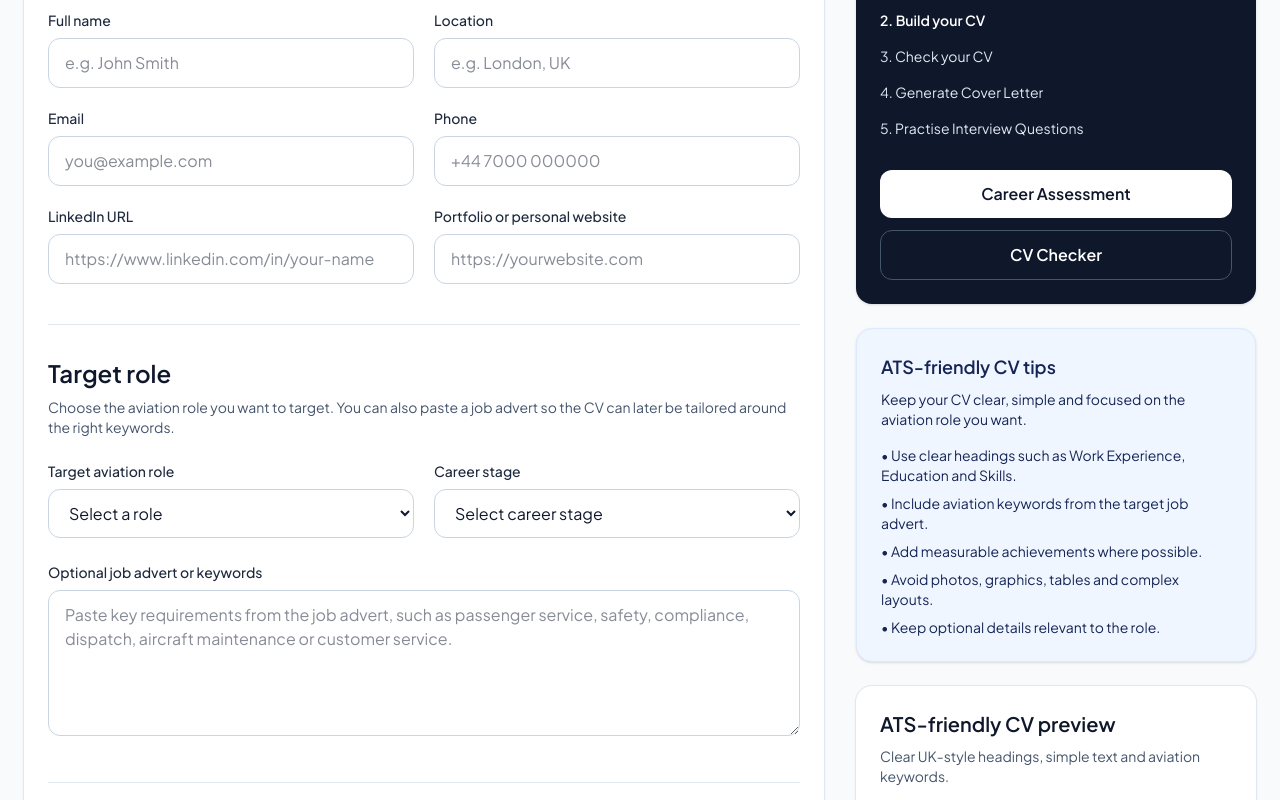
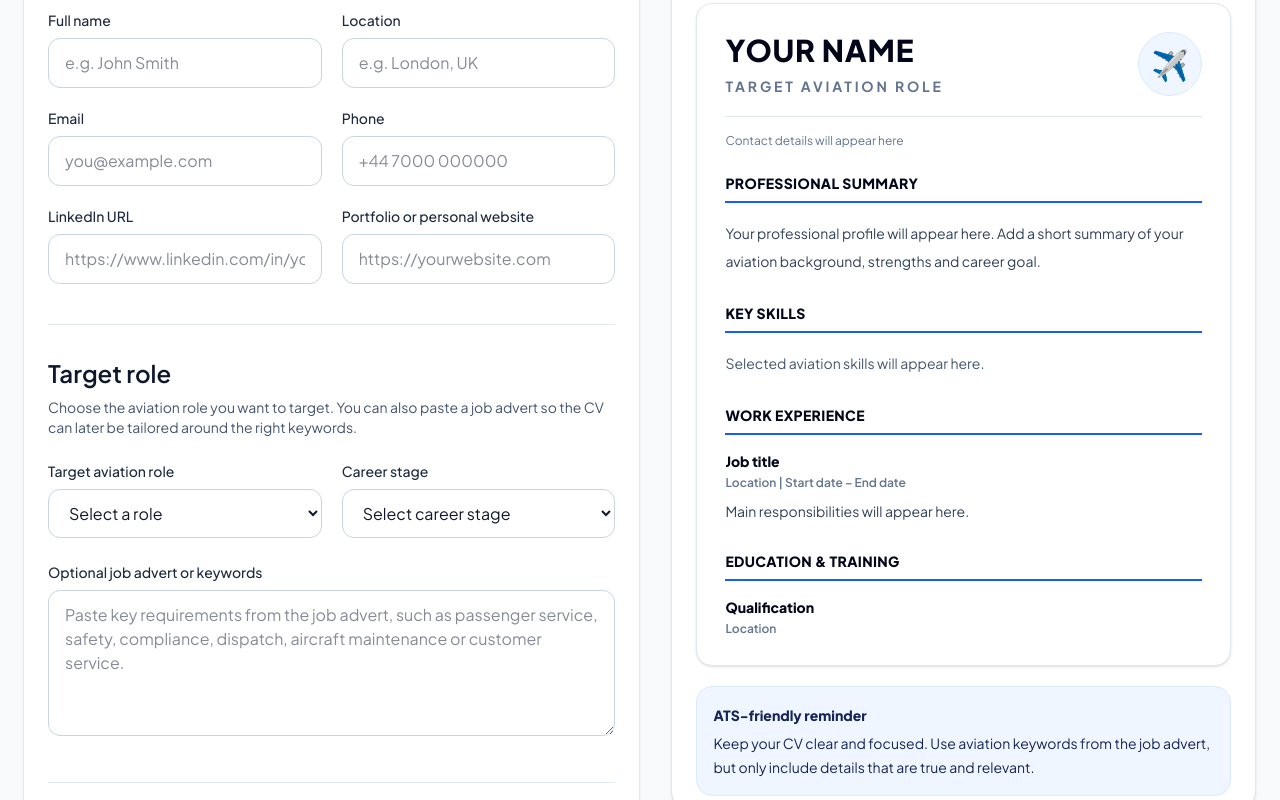
Before and after one commit to jjayakumaraero-eng/airportcv-web, a Next.js app: page /cv-builder in a window 1280 px wide. Shown: the part 560-1360 px from the top of the page. Built offline with nearby package versions, Linux system fonts and the light colour scheme.

Commit message:
Add live preview to CV builder

```diff
--- a/app/cv-builder/CVBuilderForm.tsx
+++ b/app/cv-builder/CVBuilderForm.tsx
@@ -854,7 +854,7 @@ if (data.usage) {
       </p>
     </div>
 
-    <div className="mt-8 grid gap-8 lg:grid-cols-[2fr_1fr]">
+   <div className="mt-8 grid gap-8 xl:grid-cols-[1fr_0.95fr]">
           <form
             onSubmit={handleSubmit}
             className="rounded-2xl bg-white p-6 shadow-sm ring-1 ring-slate-200"
@@ -2014,234 +2014,154 @@ if (data.usage) {
             </p>
           </form>
 
-          <aside className="space-y-6">
-            <div className="rounded-2xl bg-slate-900 p-6 text-white shadow-sm">
-              <h2 className="text-xl font-semibold">Recommended journey</h2>
-
-              <ol className="mt-5 space-y-4 text-sm text-slate-200">
-                <li>1. Complete Career Assessment</li>
-                <li className="font-semibold text-white">2. Build your CV</li>
-                <li>3. Check your CV</li>
-                <li>4. Generate Cover Letter</li>
-                <li>5. Practise Interview Questions</li>
-              </ol>
-
-              <div className="mt-8 space-y-3">
-                <Link
-                  href="/career-coach"
-                  className="block rounded-xl bg-white px-4 py-3 text-center font-semibold text-slate-900 hover:bg-slate-100"
-                >
-                  Career Assessment
-                </Link>
-
-                <Link
-                  href="/cv-checker"
-                  className="block rounded-xl border border-slate-600 px-4 py-3 text-center font-semibold text-white hover:bg-slate-800"
-                >
-                  CV Checker
-                </Link>
-              </div>
-            </div>
-
-<div className="rounded-2xl border border-blue-100 bg-blue-50 p-6 text-blue-950 shadow-sm">
-  <h2 className="text-lg font-semibold">ATS-friendly CV tips</h2>
-
-  <p className="mt-2 text-sm">
-    Keep your CV clear, simple and focused on the aviation role you want.
-  </p>
-
-  <ul className="mt-4 space-y-2 text-sm">
-    <li>• Use clear headings such as Work Experience, Education and Skills.</li>
-    <li>• Include aviation keywords from the target job advert.</li>
-    <li>• Add measurable achievements where possible.</li>
-    <li>• Avoid photos, graphics, tables and complex layouts.</li>
-    <li>• Keep optional details relevant to the role.</li>
-  </ul>
-</div>
-            <div className="rounded-2xl bg-white p-6 shadow-sm ring-1 ring-slate-200">
-              <h2 className="text-xl font-semibold text-slate-900">
-                ATS-friendly CV preview
+         <aside className="xl:sticky xl:top-6 xl:self-start">
+  <div className="rounded-[2rem] border border-slate-200 bg-white p-6 shadow-sm">
+    <div className="flex items-start justify-between gap-4">
+      <div>
+        <h2 className="text-xl font-extrabold text-slate-950">
+          Live Preview
         </h2>
 
-              <p className="mt-2 text-sm text-slate-600">
-                Clear UK-style headings, simple text and aviation keywords.
-              </p>
-
-              {!previewStarted ? (
-                <p className="mt-4 text-sm text-slate-600">
-                  Complete the form and click preview to see your CV structure.
-                </p>
+        <p className="mt-1 flex items-center gap-2 text-sm text-slate-500">
+          <span className="h-2 w-2 rounded-full bg-emerald-500" />
+          Your CV updates as you type
+        </p>
+      </div>
+
+      <div className="rounded-2xl bg-slate-100 p-1 text-sm font-bold text-slate-600">
+        <span className="inline-flex rounded-xl bg-white px-4 py-2 text-blue-700 shadow-sm">
+          Preview
+        </span>
+      </div>
+    </div>
+
+    <div className="mt-6 rounded-2xl border border-slate-200 bg-white p-7 shadow-sm">
+      <div className="flex items-start justify-between gap-6 border-b border-slate-200 pb-5">
+        <div>
+          <h3 className="text-3xl font-extrabold tracking-wide text-slate-950">
+            {formData.fullName || "YOUR NAME"}
+          </h3>
+
+          <p className="mt-2 text-sm font-bold uppercase tracking-[0.2em] text-slate-500">
+            {formData.targetRole || "Target aviation role"}
+          </p>
+        </div>
+
+        <div className="flex h-16 w-16 shrink-0 items-center justify-center rounded-full border border-blue-100 bg-blue-50 text-3xl">
+          ✈️
+        </div>
+      </div>
+
+      <div className="mt-4 flex flex-wrap gap-x-5 gap-y-2 text-xs text-slate-500">
+        {formData.email && <span>✉ {formData.email}</span>}
+        {formData.phone && <span>☎ {formData.phone}</span>}
+        {formData.location && <span>📍 {formData.location}</span>}
+        {formData.linkedinUrl && <span>in {formData.linkedinUrl}</span>}
+        {!formData.email &&
+          !formData.phone &&
+          !formData.location &&
+          !formData.linkedinUrl && (
+            <span>Contact details will appear here</span>
+          )}
+      </div>
+
+      <section className="mt-6">
+        <h4 className="border-b-2 border-blue-600 pb-2 text-sm font-extrabold uppercase tracking-wide text-slate-950">
+          Professional Summary
+        </h4>
+
+        <p className="mt-4 text-sm leading-7 text-slate-700">
+          {formData.profile ||
+            "Your professional profile will appear here. Add a short summary of your aviation background, strengths and career goal."}
+        </p>
+      </section>
+
+      <section className="mt-7">
+        <h4 className="border-b-2 border-blue-600 pb-2 text-sm font-extrabold uppercase tracking-wide text-slate-950">
+          Key Skills
+        </h4>
+
+        {skillsPreview ? (
+          <div className="mt-4 grid gap-2 sm:grid-cols-2">
+            {skillsPreview
+              .split(",")
+              .map((skill) => skill.trim())
+              .filter(Boolean)
+              .slice(0, 10)
+              .map((skill) => (
+                <p key={skill} className="flex gap-2 text-sm text-slate-700">
+                  <span className="font-extrabold text-blue-600">✓</span>
+                  <span>{skill}</span>
+                </p>
+              ))}
+          </div>
         ) : (
-                <div className="mt-6 space-y-6 text-sm text-slate-700">
-                 <div className="rounded-2xl border border-slate-200 bg-white p-6 shadow-sm">
-  <h2 className="text-lg font-semibold text-slate-900">What happens next?</h2>
-
-  <p className="mt-2 text-sm text-slate-600">
-    After you add your details, AirportCV will use this information to create a
-    structured aviation CV draft tailored to your target role.
-  </p>
-
-  <ol className="mt-4 space-y-2 text-sm text-slate-700">
-    <li>1. Review your details in the preview.</li>
-    <li>2. Generate a professional CV draft.</li>
-    <li>3. Check and improve it with the Aviation CV Checker.</li>
-  </ol>
-</div>
-                  <section>
-                    <h3 className="text-lg font-bold uppercase tracking-wide text-slate-900">
-                      {formData.fullName || "Your Name"}
-                    </h3>
-                    <div className="mt-2 space-y-1">
-                      <p>{formData.location || "Location"}</p>
-                      <p>{formData.email || "Email"}</p>
-                      <p>{formData.phone || "Phone"}</p>
-                      {formData.linkedinUrl && <p>{formData.linkedinUrl}</p>}
-                      {formData.websiteUrl && <p>{formData.websiteUrl}</p>}
-                    </div>
+          <p className="mt-4 text-sm leading-7 text-slate-600">
+            Selected aviation skills will appear here.
+          </p>
+        )}
       </section>
 
-                  <section className="border-t border-slate-200 pt-4">
-                    <h3 className="font-bold uppercase tracking-wide text-slate-900">
-                      Professional Profile
-                    </h3>
-                    <p className="mt-2 whitespace-pre-line">
-                      {formData.profile ||
-                        "Professional summary will appear here."}
-                    </p>
-                  </section>
-
-                  <section className="border-t border-slate-200 pt-4">
-                    <h3 className="font-bold uppercase tracking-wide text-slate-900">
-                      Key Skills
-                    </h3>
-                    <p className="mt-2 whitespace-pre-line">
-                      {skillsPreview || "Selected aviation skills will appear here."}
-                    </p>
-                  </section>
-
-                  <section className="border-t border-slate-200 pt-4">
-  <h3 className="font-bold uppercase tracking-wide text-slate-900">
+      <section className="mt-7">
+        <h4 className="border-b-2 border-blue-600 pb-2 text-sm font-extrabold uppercase tracking-wide text-slate-950">
           Work Experience
-  </h3>
-
-  <div className="mt-2 space-y-5">
-    {formData.workExperiences.map((experience) => (
+        </h4>
+
+        <div className="mt-4 space-y-4">
+          {formData.workExperiences.slice(0, 2).map((experience) => (
             <div key={experience.id}>
-        <p className="font-semibold text-slate-900">
-          {experience.jobTitle || "Job Title"}
+              <p className="text-sm font-extrabold text-slate-950">
+                {experience.jobTitle || "Job title"}
                 {experience.companyName ? ` | ${experience.companyName}` : ""}
               </p>
 
-        <p>
-          {experience.location || "Employment location"} |{" "}
-          {getExperienceDates(experience)}
-        </p>
-
-        <p className="mt-2 whitespace-pre-line">
+              <p className="mt-1 text-xs font-semibold text-slate-500">
+                {(experience.location || "Location") +
+                  " | " +
+                  getExperienceDates(experience)}
+              </p>
+
+              <p className="mt-2 line-clamp-3 text-sm leading-6 text-slate-700">
                 {experience.responsibilities ||
                   "Main responsibilities will appear here."}
               </p>
-
-        <p className="mt-2 whitespace-pre-line">
-          {experience.achievements || "Key achievements will appear here."}
-        </p>
             </div>
           ))}
         </div>
       </section>
 
-                  <section className="border-t border-slate-200 pt-4">
-  <h3 className="font-bold uppercase tracking-wide text-slate-900">
-    Education
-  </h3>
-
-  <div className="mt-2 space-y-5">
-    {formData.educationItems.map((item) => {
-      const completionDate =
-        item.completionMonth && item.completionYear
-          ? `${item.completionMonth} ${item.completionYear}`
-          : "Completion date";
-
-      return (
+      <section className="mt-7">
+        <h4 className="border-b-2 border-blue-600 pb-2 text-sm font-extrabold uppercase tracking-wide text-slate-950">
+          Education & Training
+        </h4>
+
+        <div className="mt-4 space-y-3">
+          {formData.educationItems.slice(0, 2).map((item) => (
             <div key={item.id}>
-          <p className="font-semibold text-slate-900">
+              <p className="text-sm font-extrabold text-slate-950">
                 {item.qualificationName || "Qualification"}
                 {item.institutionName ? ` | ${item.institutionName}` : ""}
               </p>
 
-          <p>
-            {item.location || "Location"} | {completionDate}
-          </p>
-
-          <p className="mt-2 whitespace-pre-line">
-            {item.details || "Education details will appear here."}
-          </p>
-        </div>
-      );
-    })}
+              <p className="mt-1 text-xs font-semibold text-slate-500">
+                {item.location || "Location"}
+                {item.completionMonth && item.completionYear
+                  ? ` | ${item.completionMonth} ${item.completionYear}`
+                  : ""}
+              </p>
+            </div>
+          ))}
         </div>
       </section>
-
-                  <section className="border-t border-slate-200 pt-4">
-                    <h3 className="font-bold uppercase tracking-wide text-slate-900">
-                      Licences, Certificates and Training
-                    </h3>
-                    <div className="mt-2 space-y-2">
-                      <p>{licencesPreview || "Licences will appear here."}</p>
-                      <p>
-                        {certificationsPreview ||
-                          "Certificates and training will appear here."}
-                      </p>
-                      <p>
-                        {systemsPreview ||
-                          "Aviation systems and tools will appear here."}
-                      </p>
-                    </div>
-                  </section>
-
-                  <section className="border-t border-slate-200 pt-4">
-                    <h3 className="font-bold uppercase tracking-wide text-slate-900">
-                      Additional Information
-                    </h3>
-                    <div className="mt-2 space-y-2">
-                      {formData.languages && <p>{formData.languages}</p>}
-                      {formData.rightToWork && (
-                        <p>
-                          Right to work: {formData.rightToWork}
-                          {formData.rightToWorkUntil
-                            ? ` ${formData.rightToWorkUntil}`
-                            : ""}
-                        </p>
-                      )}
-                      {formData.drivingLicence && (
-                        <p>Driving licence: {formData.drivingLicence}</p>
-                      )}
-                      {formData.availability && (
-                        <p>
-                          Availability: {formData.availability}
-                          {formData.availableFrom
-                            ? ` ${formData.availableFrom}`
-                            : ""}
-                        </p>
-                      )}
-                      {formData.additionalInfo && (
-                        <p className="whitespace-pre-line">
-                          {formData.additionalInfo}
-                        </p>
-                      )}
-                    </div>
-                  </section>
-
-                  <section className="border-t border-slate-200 pt-4">
-                    <h3 className="font-bold uppercase tracking-wide text-slate-900">
-                      References
-                    </h3>
-                    <p className="mt-2">
-                      {formData.references || "References available on request"}
-                    </p>
-                  </section>
-                </div>
-              )}
+    </div>
+
+    <div className="mt-5 rounded-2xl border border-blue-100 bg-blue-50 p-4 text-sm leading-6 text-blue-950">
+      <p className="font-extrabold">ATS-friendly reminder</p>
+      <p className="mt-1">
+        Keep your CV clear and focused. Use aviation keywords from the job
+        advert, but only include details that are true and relevant.
+      </p>
+    </div>
   </div>
 </aside>
         </div>
```
Lines whose indentation alone changed are shown as unchanged.
